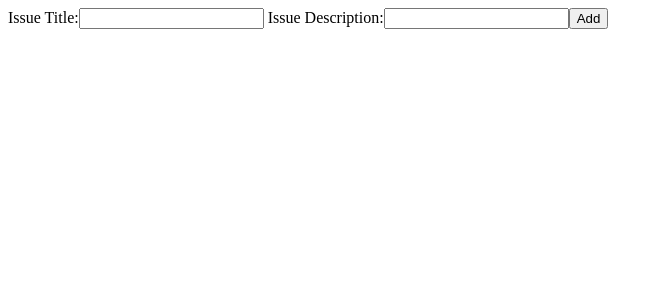
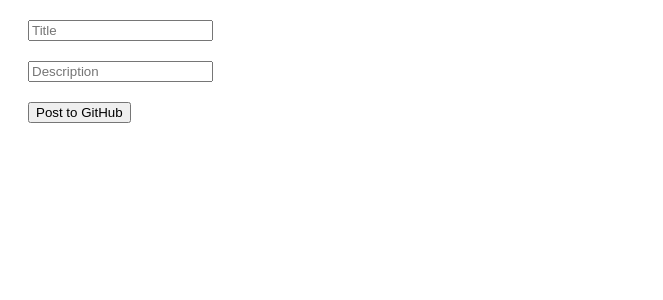
Before and after one commit to annikel/github-issuer, a React (Create React App) app: page / in a window 1280 px wide. Shown: the top 300 px of the page, without its empty margins (0-663 px from the left). Built offline with nearby package versions, Linux system fonts and the light colour scheme; the HTML template or start-up script is replaced by a standard one.

Commit message:
small adjustment

```diff
--- a/package.json
+++ b/package.json
@@ -8,6 +8,7 @@
     "@testing-library/react": "^9.3.2",
     "@testing-library/user-event": "^7.1.2",
     "axios": "^0.27.2",
+    "formik": "^2.2.9",
     "react": "^16.12.0",
     "react-dom": "^16.12.0",
     "react-scripts": "3.4.0"
--- a/src/Form.js
+++ b/src/Form.js
@@ -15,7 +15,7 @@ handleSubmit = event => {
     }
     console.log(issue);
 
-    axios.post('/api/repos/annikel/github-issuer/issues', issue)
+    axios.post('/api/repos/annikel/github-issuer/issues', { issue })
       .then(res=>{
         console.log(res);
         console.log(res.data);
@@ -29,13 +29,9 @@ render() {
     return (
       <div>
         <form onSubmit = { this.handleSubmit }>
-          <label> Issue Title:
-            <input type = "text" name = "title" onChange= {this.handleChange}/>
-          </label>
-          <label> Issue Description:
-            <input type = "text" name = "description" onChange= {this.handleChange}/>
-          </label>
-          <button type = "submit"> Add </button>
+        <input placeholder="Title" type = "text" name = "title" onChange= {this.handleChange}/>
+        <input placeholder="Description" type = "text" name = "description" onChange= {this.handleChange}/>
+          <button type = "submit"> Post to GitHub </button>
         </form>
     </div>
     );
--- a/src/index.css
+++ b/src/index.css
@@ -0,0 +1,4 @@
+ form > * {
+   display: block;
+   margin: 20px
+  }
```
